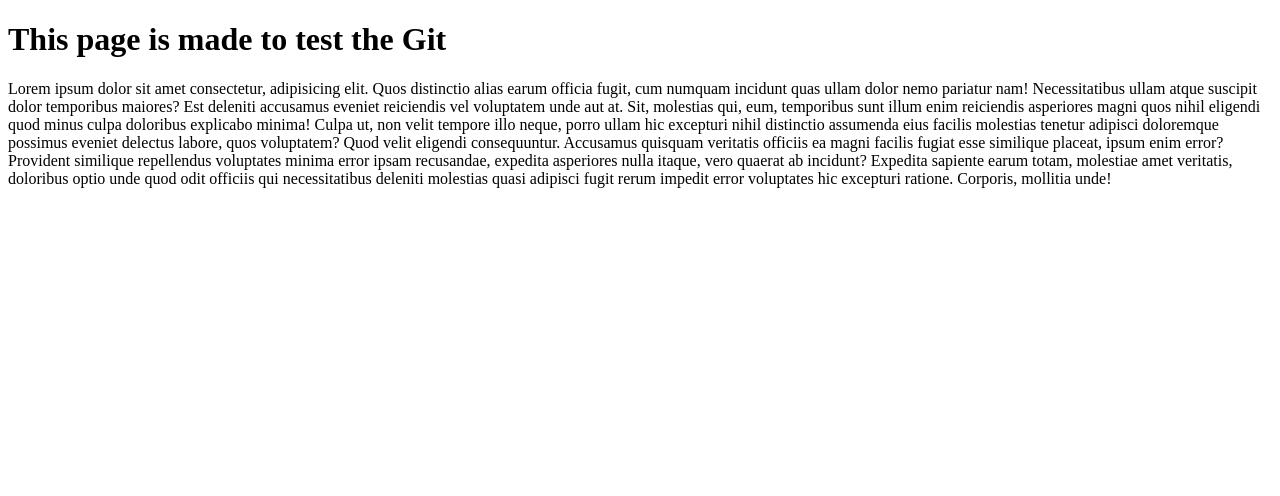
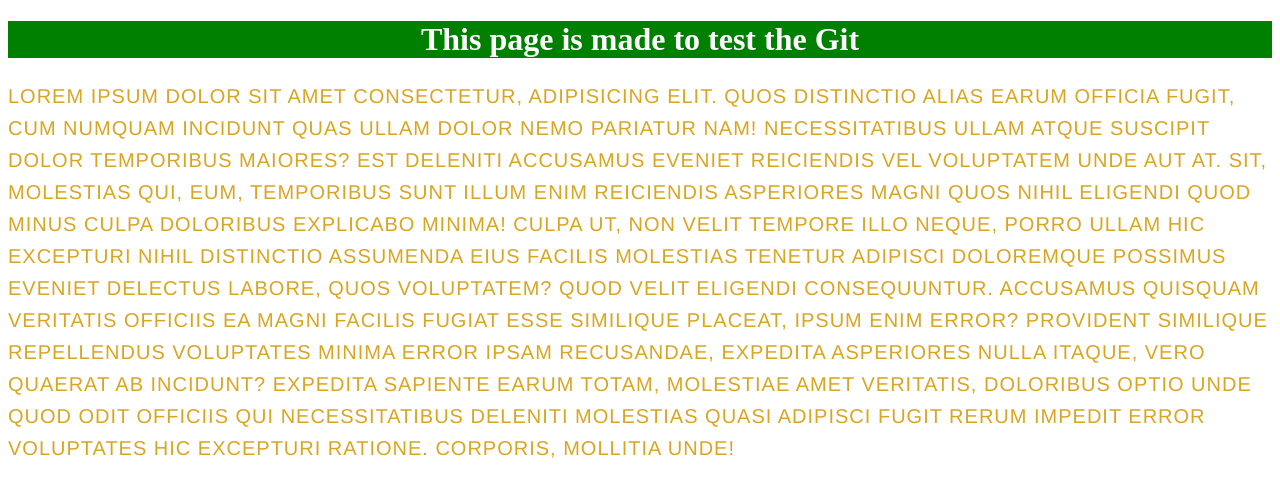
Before and after one commit to Sagittariusarnab129/git_learn, a plain HTML site: page Demo/index.html in a window 1280 px wide. Drawn offline with Linux system fonts and the light colour scheme.

Commit message:
Made some modifications in stylesheet

```diff
--- a/Demo/index.html
+++ b/Demo/index.html
@@ -3,6 +3,7 @@
 <head>
     <meta charset="UTF-8">
     <meta name="viewport" content="width=device-width, initial-scale=1.0">
+    <link rel="stylesheet" href="style.css">
     <title>Git Test</title>
 </head>
 <body>
--- a/Demo/style.css
+++ b/Demo/style.css
@@ -5,7 +5,17 @@ html {
 }
 
 h1 {
-    display:inline-block;
+    display:flex;
+    justify-content: center;
     color:White;
     background-color: green;
 }
+
+p {
+    letter-spacing :1px;
+    line-height: 2rem;
+    font-family: 'Franklin Gothic Medium', 'Arial Narrow', Arial, sans-serif;
+    font-size:20px;
+    text-transform: uppercase;
+    color:goldenrod;
+}
```
